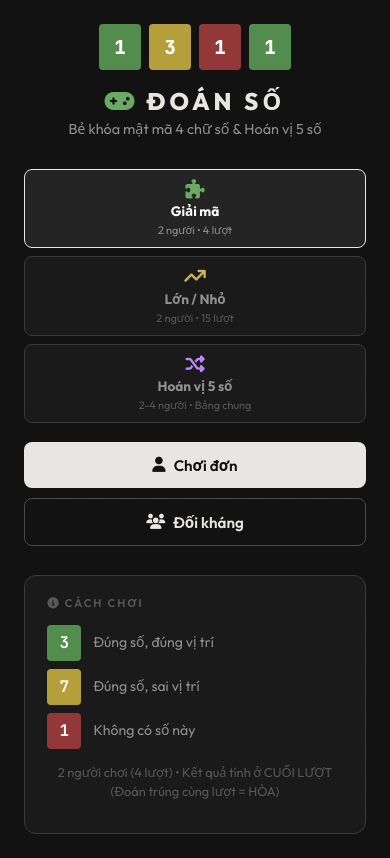
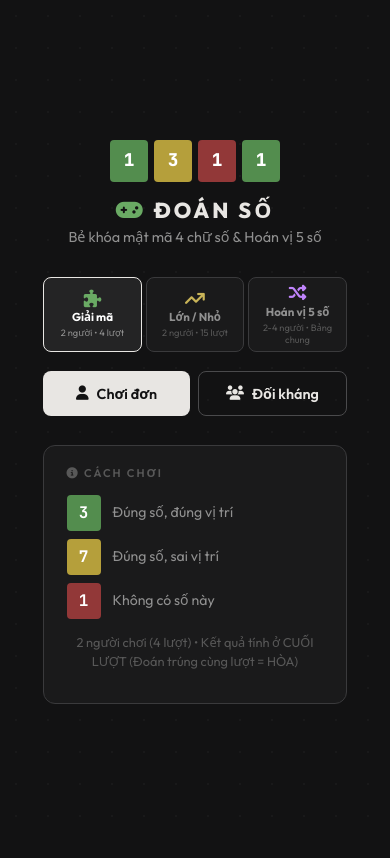
Before and after one commit to TranMinhPhirst/Game, a website: page public/index.html in a window 390 px wide. Drawn offline with nearby package versions, Linux system fonts and the light colour scheme; no server answers.

Commit message:
Optimize responsive layout and touch interactions for mobile devices

```diff
--- a/public/style.css
+++ b/public/style.css
@@ -495,25 +495,71 @@
 .player-tag-badge.p3 { background: rgba(234, 179, 8, 0.2); color: #facc15; border: 1px solid rgba(234, 179, 8, 0.4); }
 .player-tag-badge.p4 { background: rgba(168, 85, 247, 0.2); color: #c084fc; border: 1px solid rgba(168, 85, 247, 0.4); }
 
+/* ===== TOUCH & ACCESSIBILITY ===== */
+button, input, select, a {
+  touch-action: manipulation;
+  -webkit-tap-highlight-color: transparent;
+}
+
 /* ===== RESPONSIVE ===== */
 @media (max-width: 768px) {
+  :root { --tile: 40px; --gap: 4px; }
+
+  .menu-wrap { padding: 1.2rem; }
+  .panel { padding: 1.4rem; max-width: 100%; }
+
+  .brand-tiles { gap: 6px; margin-bottom: 0.8rem; }
+  .brand-tile { width: 44px; height: 48px; font-size: 1.3rem; }
+  h1 { font-size: 1.6rem; letter-spacing: 4px; }
+
+  .submode-grid-3 {
+    grid-template-columns: repeat(3, 1fr);
+    gap: 6px;
+  }
+  .submode-btn { padding: 8px 4px; }
+  .mode-icon { font-size: 1.1rem; margin-bottom: 2px; }
+  .mode-title { font-size: 0.78rem; }
+  .mode-desc { font-size: 0.62rem; }
+
+  .menu-actions { flex-direction: row; gap: 8px; }
+  .menu-actions .btn { flex: 1; padding: 12px 14px; font-size: 0.9rem; }
+
+  .multi-grid-container.cols-2 { grid-template-columns: 1fr 1fr; gap: 0.8rem; }
   .multi-grid-container.cols-3, .multi-grid-container.cols-4 {
-    grid-template-columns: 1fr 1fr; gap: 1rem;
+    grid-template-columns: 1fr 1fr; gap: 0.8rem;
   }
-  :root { --tile: 42px; }
-  .digit-display-tile { width: 42px; height: 46px; font-size: 1.2rem; }
-  #guess-form .digit-display-tile { width: 40px; height: 44px; font-size: 1.1rem; }
-  .brand-tile { width: 42px; height: 46px; font-size: 1.2rem; }
-  h1 { font-size: 1.5rem; letter-spacing: 4px; }
-  .panel { padding: 1.5rem; }
-  .submode-grid-3 { grid-template-columns: 1fr; }
-  .rule-badge, .guess-badge { padding: 4px 6px; font-size: 0.75rem; min-width: 76px; }
+
+  .digit-display-tile { width: 40px; height: 46px; font-size: 1.2rem; }
+  #guess-form .digit-display-tile { width: 38px; height: 42px; font-size: 1.1rem; }
+
+  .rule-badge, .guess-badge { padding: 3px 5px; font-size: 0.72rem; min-width: 68px; }
+  .guess-row-num { width: 18px; font-size: 0.65rem; }
+
+  #game-screen.active { padding-top: 54px; padding-bottom: 140px; }
+  #input-area { padding: 0.8rem 1rem 1rem; }
 }
 
 @media (max-width: 480px) {
-  .multi-grid-container.cols-2, .multi-grid-container.cols-3, .multi-grid-container.cols-4 {
-    grid-template-columns: 1fr; gap: 0.8rem;
+  :root { --tile: 34px; --gap: 3px; }
+
+  .submode-grid-3 {
+    grid-template-columns: repeat(3, 1fr);
+    gap: 4px;
   }
-  :root { --tile: 36px; --gap: 4px; }
-  .digit-display-tile { width: 36px; height: 42px; font-size: 1rem; }
+  .submode-btn { padding: 6px 2px; }
+  .mode-title { font-size: 0.72rem; }
+  .mode-desc { font-size: 0.58rem; }
+
+  .brand-tile { width: 38px; height: 42px; font-size: 1.1rem; }
+  h1 { font-size: 1.35rem; letter-spacing: 3px; }
+
+  .digit-display-tile { width: 34px; height: 40px; font-size: 1rem; }
+  #guess-form .digit-display-tile { width: 34px; height: 38px; font-size: 1rem; }
+
+  .multi-grid-container.cols-2 { grid-template-columns: 1fr 1fr; gap: 0.5rem; }
+  .multi-grid-container.cols-3, .multi-grid-container.cols-4 { grid-template-columns: 1fr; gap: 0.6rem; }
+
+  .board-label { font-size: 0.65rem; margin-bottom: 0.4rem; letter-spacing: 1px; }
+  .guess-cell { font-size: 1.1rem; }
+  .guess-row-highlow .guess-badge, .guess-row-perm .guess-badge { font-size: 0.68rem; padding: 2px 4px; }
 }
```
